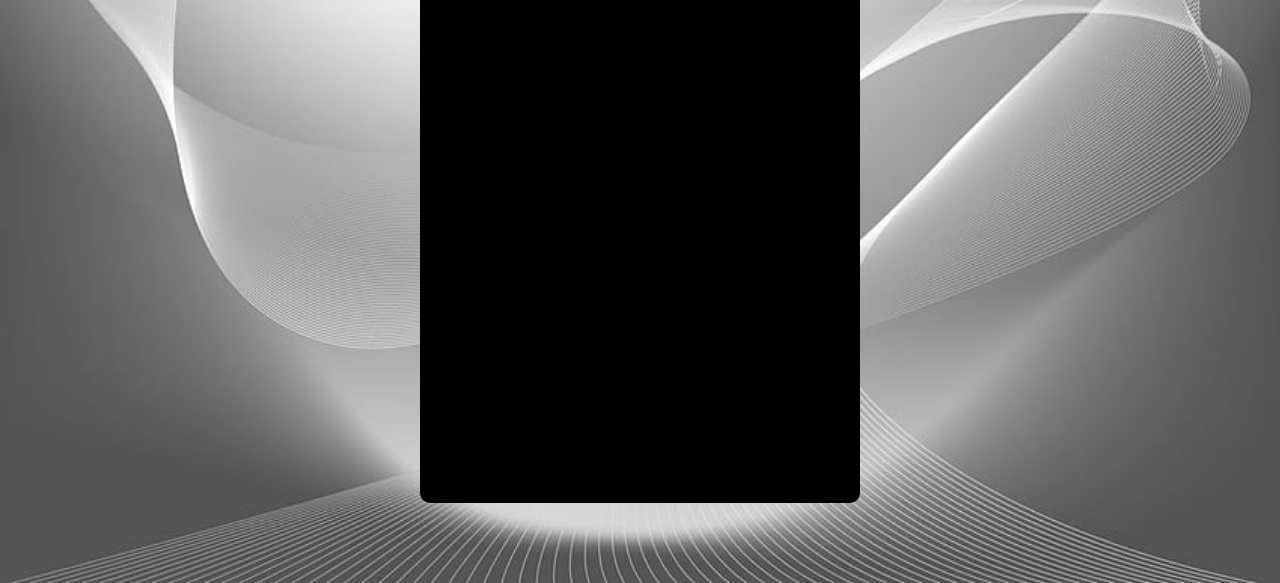
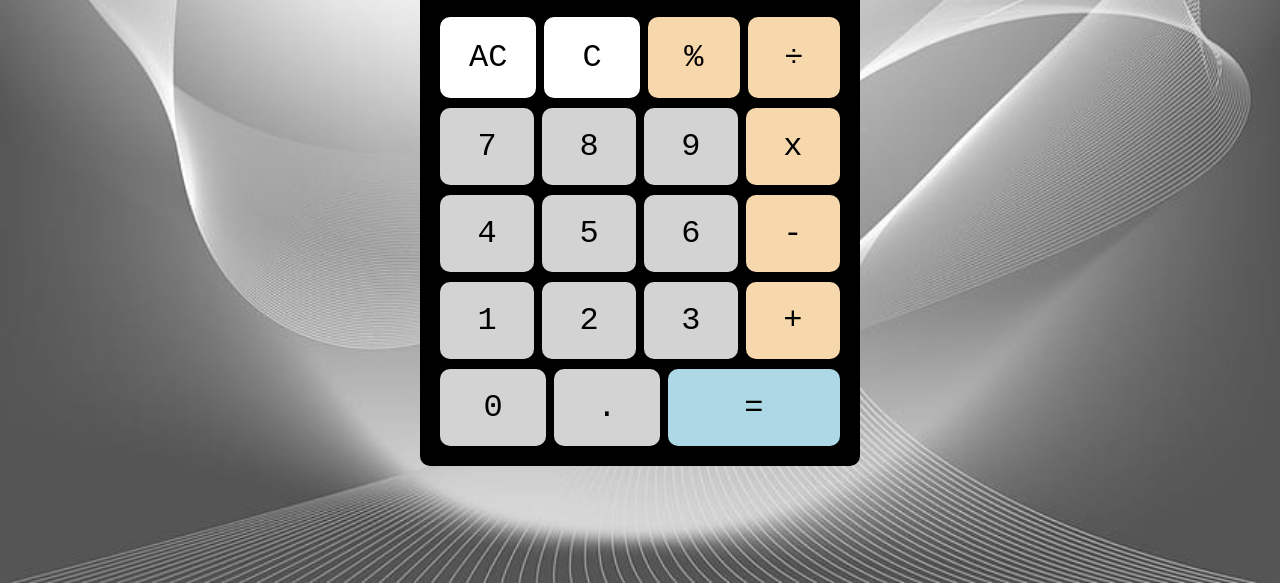
Before and after one commit to penroy99/calculator, a plain HTML site: page index.html in a window 1280 px wide. Shown: the part 217-800 px from the top of the page. Drawn offline with Linux system fonts and the light colour scheme.

Commit message:
add dispaly function, without the adding the number itself just yet

```diff
--- a/index.html
+++ b/index.html
@@ -2,12 +2,43 @@
     <head>
         <title>Calculator</title>
         <meta charset="UTF-8">
-        <script src="./javascript.js"></script>
+        <script src="./javascript.js" defer></script>
         <link rel="stylesheet" href="./style.css">
     </head>
     <body>
         <div id="chassis">
             <div id="display">display</div>
+            <ul class="rows">
+                    <li class="row">
+                        <button id="clear">AC</button>
+                        <button id="clear">C</button>
+                        <button id="operator">%</button>
+                        <button id="operator">÷</button>
+                    <li class="row">
+                        <button id="num">7</button>
+                        <button id="num">8</button>
+                        <button id="num">9</button>
+                        <button id="operator">x</button>
+                    </li>
+                    <li class="row">
+                        <button id="num">4</button>
+                        <button id="num">5</button>
+                        <button id="num">6</button>
+                        <button id="operator">-</button>
+                    </li>
+                    <li class="row">
+                        <button id="num">1</button>
+                        <button id="num">2</button>
+                        <button id="num">3</button>
+                        <button id="operator">+</button>
+                    </li>
+                    <li class="row">
+                        <button id="num">0</button>
+                        <button id="num">.</button>
+                        <button id="equals">=</button>
+                    </li>
+            </ul>
+            </div>
         </div>
     </body>
 </html>
--- a/javascript.js
+++ b/javascript.js
@@ -9,3 +9,14 @@ const mathFunctions = {
 function operate(first, operator, last) {
     return mathFunctions[operator](first, last)
 }
+
+const displayScreen = document.querySelector('#display');
+const numbers = document.querySelectorAll('#num');
+
+numbers.forEach((number) => {
+    number.addEventListener('click', () => {
+        displayScreen.textContent = 'a Number was pressed';
+    })
+})
+
+console.log(numbers)
--- a/style.css
+++ b/style.css
@@ -1,3 +1,8 @@
+* {
+    font-family: monospace;
+    border-radius: 10px;
+}
+
 body {
     display: flex;
     justify-content: center;
@@ -9,19 +14,76 @@ body {
 #chassis {
     display: flex;
     flex-direction: column;
-
     background-color: black;
     min-width: 400px;
-    min-height: 600px;
-    color: white;
     padding: 20px;
-}
-
-#chassis, #chassis > * {
-    border-radius: 10px;
+    justify-content: space-between;
+    gap: 20px;
 }
 
 #display {
     background-color: white;
+    color: lightgrey;
     padding: 20px;
+    font-size: 32px;
 }
+
+.rows {
+    flex: 1;
+    padding: 0%;
+    list-style: none;
+    display: flex;
+    flex-direction: column;
+    gap: 10px;
+    margin: 0;
+}
+
+.row {
+    display: flex;
+    justify-content: space-between;
+    gap: 7.5px;
+}
+
+.row > button {
+    flex: 1;
+    padding: 20px;
+    border: 0px;
+    cursor: pointer;
+    background-color: white;
+    font-size: 32px;
+}
+
+#equals {
+    flex-grow: 2;
+    background: lightblue;
+}
+
+#equals:hover {
+    background-color: rgb(141, 215, 239);
+}
+
+#num {
+    background-color: lightgrey;
+}
+
+#num:hover {
+    background-color: rgb(160, 160, 160);
+
+}
+
+#operator {
+    background-color: #f6d8ac;
+}
+
+#operator:hover {
+    background-color: #ffd89d;
+}
+
+#clear {
+    border: 2px solid white;
+}
+
+#clear:hover {
+    background-color: black;
+    color: white;
+}
```
Also changed, not shown: myMath.js (line endings or trailing spaces).
